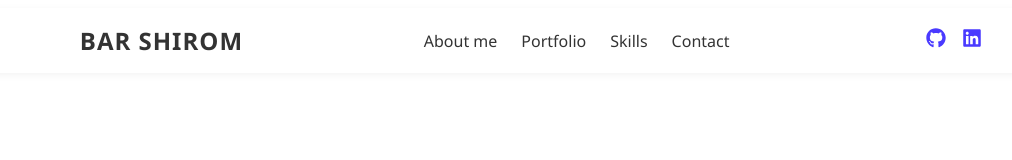
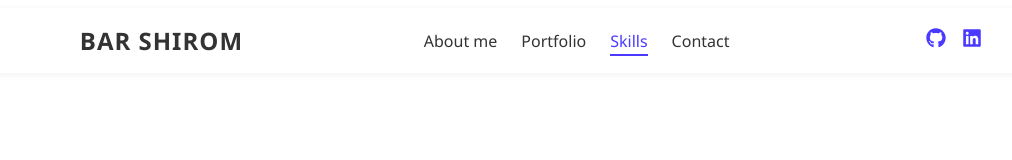
Before and after one commit to BarShirom/Bar-Shirom-Portfolio, a React (Vite) app in the folder client/: page /skills in a window 1280 px wide. Shown: the top 160 px of the page, without its empty margins (141-1153 px from the left). Built offline with nearby package versions, Linux system fonts and the light colour scheme.

Commit message:
add NavLink

```diff
--- a/client/src/components/navbar/Navbar.css
+++ b/client/src/components/navbar/Navbar.css
@@ -22,6 +22,7 @@
 .navbar-links {
   display: flex;
   gap: 1.5rem;
+  align-items: center;
 }
 
 .navbar-links a {
@@ -32,7 +33,9 @@
   position: relative;
 }
 
-.navbar-links a:hover {
+/* Hover and Active styles */
+.navbar-links a:hover,
+.navbar-links a.active {
   color: #4a3aff;
 }
 
@@ -48,14 +51,9 @@
   left: 0;
 }
 
-.navbar-links a:hover::after {
+.navbar-links a:hover::after,
+.navbar-links a.active::after {
   width: 100%;
-}
-
-.navbar-links {
-  display: flex;
-  gap: 1.5rem;
-  align-items: center;
 }
 
 .navbar-icons {
--- a/client/src/components/navbar/Navbar.tsx
+++ b/client/src/components/navbar/Navbar.tsx
@@ -1,4 +1,4 @@
-import { Link } from "react-router-dom";
+import { NavLink } from "react-router-dom";
 import { FaGithub, FaLinkedin } from "react-icons/fa";
 import "./Navbar.css";
 
@@ -7,10 +7,30 @@
     <nav className="navbar-container">
       <div className="navbar-header">BAR SHIROM</div>
       <div className="navbar-links">
-        <Link to={"/aboutMe"}>About me</Link>
-        <Link to={"/portfolio"}>Portfolio</Link>
-        <Link to={"/skills"}>Skills</Link>
-        <Link to={"/contact"}>Contact</Link>
+        <NavLink
+          to={"/aboutMe"}
+          className={({ isActive }) => (isActive ? "active" : "")}
+        >
+          About me
+        </NavLink>
+        <NavLink
+          to={"/portfolio"}
+          className={({ isActive }) => (isActive ? "active" : "")}
+        >
+          Portfolio
+        </NavLink>
+        <NavLink
+          to={"/skills"}
+          className={({ isActive }) => (isActive ? "active" : "")}
+        >
+          Skills
+        </NavLink>
+        <NavLink
+          to={"/contact"}
+          className={({ isActive }) => (isActive ? "active" : "")}
+        >
+          Contact
+        </NavLink>
       </div>
       <div className="navbar-icons">
         <a
```
